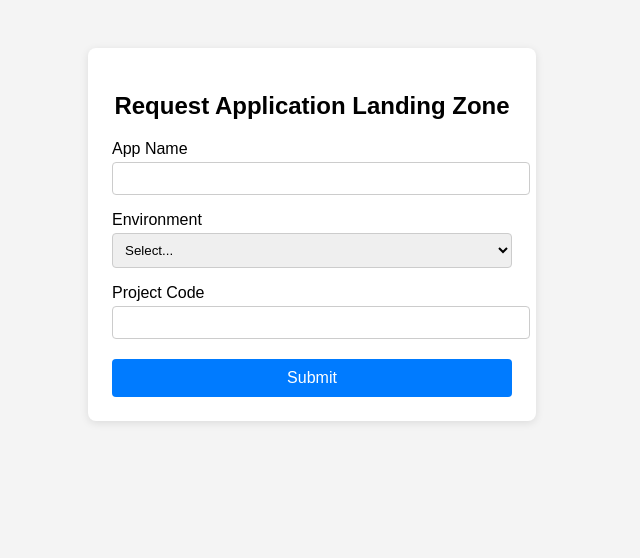
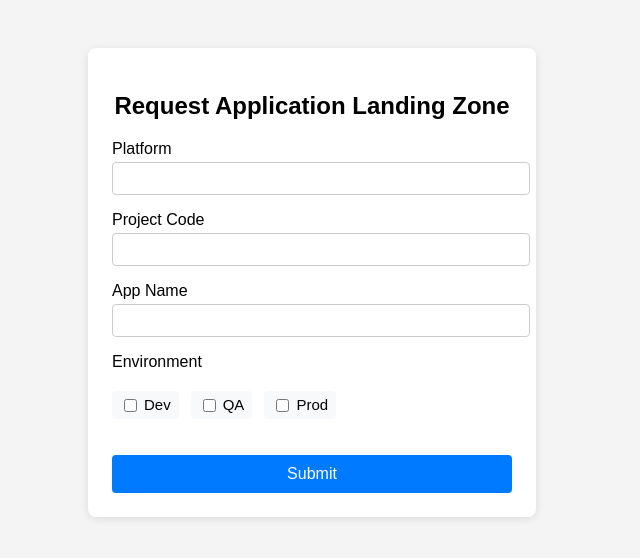
Before and after one commit to spectrum048k/appzone, a Flask app: page / in a window 1280 px wide. Shown: the top 558 px of the page, without its empty margins (328-968 px from the left). Run offline with Flask 3, Linux system fonts and the light colour scheme.

Commit message:
update form

```diff
--- a/request-app/app.py
+++ b/request-app/app.py
@@ -1,23 +1,29 @@
+
 from flask import Flask, render_template, request, redirect, url_for, flash
 import uuid
 import os
 import json
 from datetime import datetime
+from config import Config
+from flask_login import LoginManager, login_user, logout_user, login_required, current_user
+from user import User
+
 
 app = Flask(__name__)
-app.secret_key = 'your_secret_key'  # Replace with a secure key in production
+app.secret_key = Config.SECRET_KEY
+SUBMISSIONS_DIR = Config.SUBMISSIONS_DIR
+os.makedirs(SUBMISSIONS_DIR, exist_ok=True)
 
-SUBMISSIONS_DIR = os.path.join(os.path.dirname(__file__), 'submissions')
-os.makedirs(SUBMISSIONS_DIR, exist_ok=True)
 
 @app.route('/', methods=['GET', 'POST'])
 def index():
     if request.method == 'POST':
         app_name = request.form.get('app_name')
-        environment = request.form.get('environment')
+        environment = request.form.getlist('environment')
+        platform = request.form.get('platform')
         project_code = request.form.get('project_code')
 
-        if not app_name or not environment or not project_code:
+        if not app_name or not environment or not platform or not project_code:
             flash('All fields are required!', 'error')
             return redirect(url_for('index'))
 
@@ -25,7 +31,8 @@ def index():
         data = {
             'id': submission_id,
             'app_name': app_name,
-            'environment': environment,
+            'environment': environment,  # This will be a list
+            'platform': platform,
             'project_code': project_code,
             'timestamp': datetime.utcnow().isoformat()
         }
--- /dev/null
+++ b/request-app/config_test.json
@@ -0,0 +1,3 @@
+{
+  "SUBMISSIONS_DIR": "submissions"
+}
--- a/request-app/requirements.txt
+++ b/request-app/requirements.txt
@@ -1 +1,2 @@
 Flask
+Flask-Login
--- a/request-app/templates/form.html
+++ b/request-app/templates/form.html
@@ -14,7 +14,22 @@
         .flash { margin-top: 16px; padding: 10px; border-radius: 4px; }
         .flash.error { background: #f8d7da; color: #721c24; }
         .flash.success { background: #d4edda; color: #155724; }
-    </style>
+  .env-checkbox-group {
+    display: flex;
+    gap: 12px;
+    margin-top: 4px;
+    margin-bottom: 16px;
+  }
+  .env-checkbox {
+    display: flex;
+    align-items: center;
+    gap: 4px;
+    background: #f8f9fa;
+    padding: 4px 8px;
+    border-radius: 4px;
+    font-size: 15px;
+  }
+  </style>
 </head>
 <body>
     <div class="container">
@@ -27,19 +42,22 @@
           {% endif %}
         {% endwith %}
         <form method="post">
-            <label for="app_name">App Name</label>
-            <input type="text" id="app_name" name="app_name" required>
 
-            <label for="environment">Environment</label>
-            <select id="environment" name="environment" required>
-                <option value="">Select...</option>
-                <option value="dev">Dev</option>
-                <option value="qa">QA</option>
-                <option value="prod">Prod</option>
-            </select>
+      <label for="platform">Platform</label>
+      <input type="text" id="platform" name="platform" required>
 
-            <label for="project_code">Project Code</label>
-            <input type="text" id="project_code" name="project_code" required>
+      <label for="project_code">Project Code</label>
+      <input type="text" id="project_code" name="project_code" required>
+
+      <label for="app_name">App Name</label>
+      <input type="text" id="app_name" name="app_name" required>
+
+      <label>Environment</label>
+      <div class="env-checkbox-group">
+        <label class="env-checkbox"><input type="checkbox" name="environment" value="dev"> Dev</label>
+        <label class="env-checkbox"><input type="checkbox" name="environment" value="qa"> QA</label>
+        <label class="env-checkbox"><input type="checkbox" name="environment" value="prod"> Prod</label>
+      </div>
 
             <button type="submit">Submit</button>
         </form>
```
Also changed, not shown: request-app/config.py (added, +17 -0 lines), request-app/user.py (added, +9 -0 lines).
